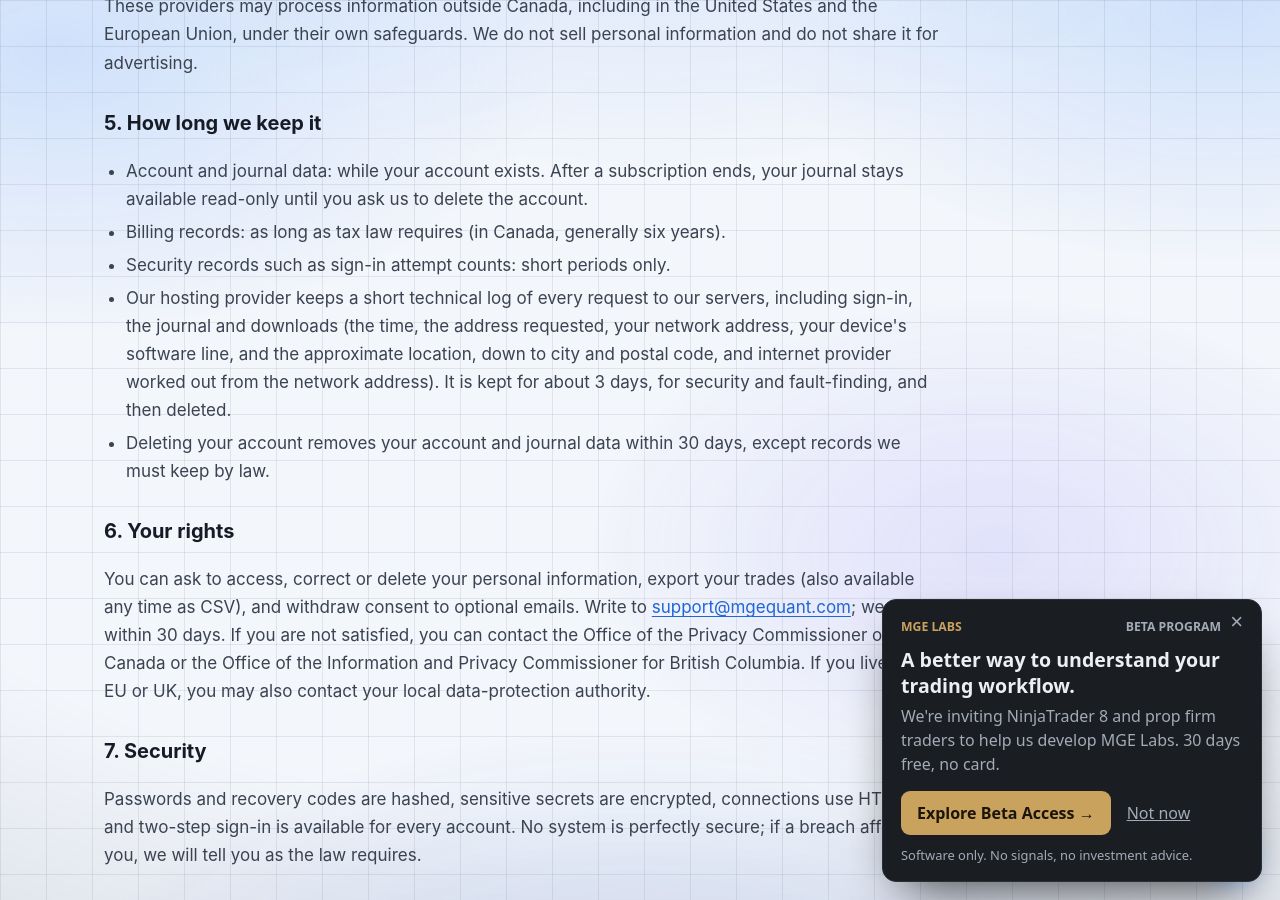
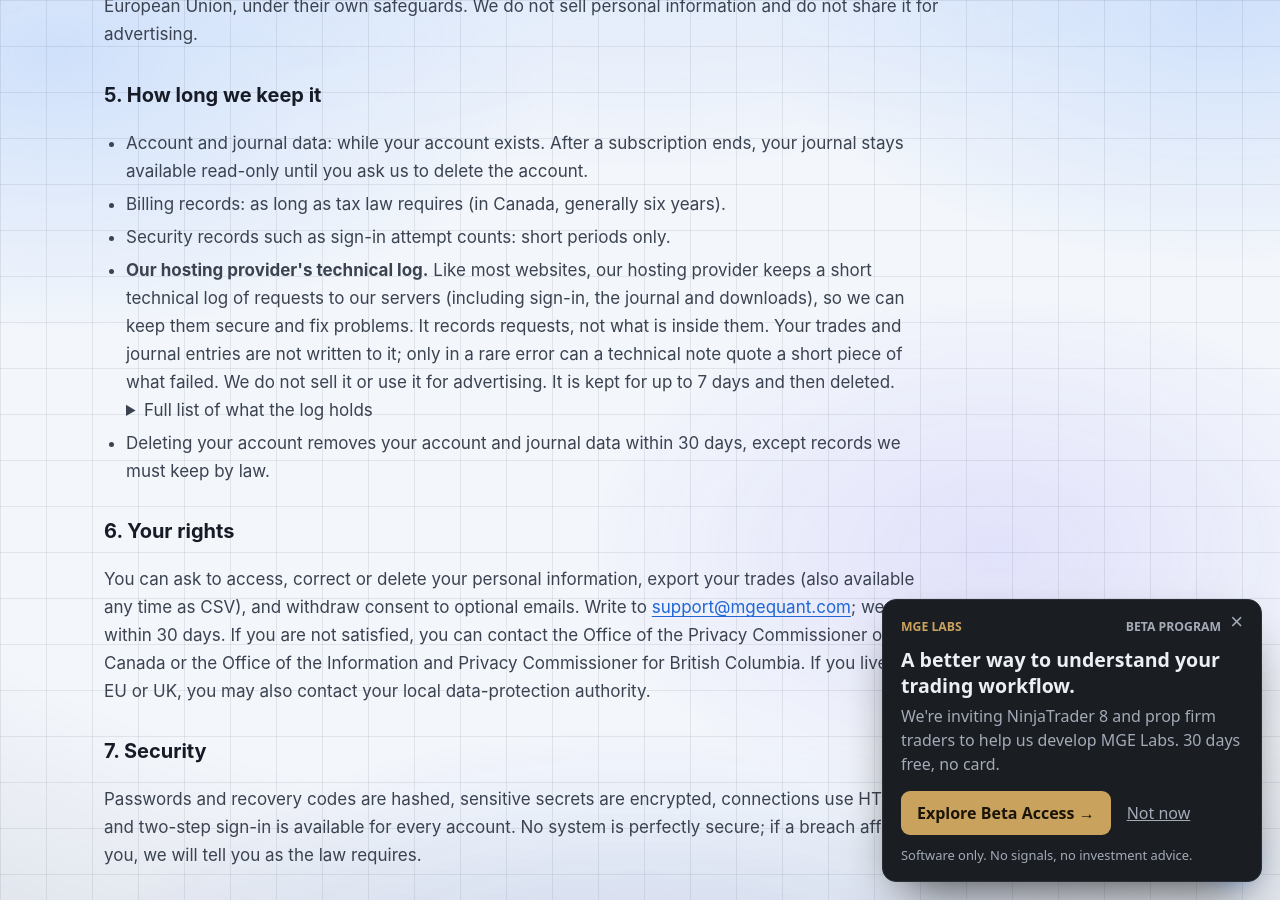
Before and after one commit to MGEQuant/MGEQuant, a Jekyll site: the page privacy.html, which Jekyll copies as it is, in a window 1280 px wide and 900 px high, scrolled down 2829 px. Built offline with Jekyll 4.4.1, drawn with Linux system fonts in a browser that asks for light colours; some of the changed text lies outside the part shown.

Commit message:
Privacy: hosting-log wording made complete and plainer (up to 7 days, full list in a fold-out, rough location not GPS); search index
Co-Authored-By: Claude Opus 5.5 <noreply@anthropic.com>

```diff
--- a/privacy.html
+++ b/privacy.html
@@ -493,7 +493,7 @@
     <header class="page-head"><h1>Privacy Policy</h1></header>
     <article class="legal">
 
-<p class="meta">Effective October 14, 2026 &middot; Updated November 15, 2026</p>
+<p class="meta">Effective October 14, 2026 &middot; Updated November 21, 2026</p>
 <div class="legal-toc"><a href="terms.html">Terms of Service</a><a href="privacy.html">Privacy Policy</a>
 <a href="refund-policy.html">Refund Policy</a><a href="risk-disclaimer.html">Risk Disclaimer</a></div>
 <div class="callout"><b>In short.</b> We collect what is needed to run your journal: your email, your sign-in security, and the trades your
@@ -512,7 +512,7 @@ Our business registration details, mailing address and phone number will be publ
   <tr><td><b>Trades from your paired computers</b>: instrument, side, size, prices, stops, results in points, dollars and R, times, the name of the strategy or tag, the account type (simulation, prop or live) and the name you gave the computer. <b>Broker account names are removed before they are stored.</b></td><td>To provide your journal, statistics and CSV export.</td></tr>
   <tr><td><b>Support messages</b> you send us, from the Support page or by email to support@mgequant.com: your email address, the subject, the message and our replies. Emails to support@mgequant.com are also kept in our support system and in our own mailbox</td><td>To answer you.</td></tr>
   <tr><td><b>MGE Payout Guard news-list download</b>: the add-on in NinjaTrader asks our server for a short list of scheduled economic-news times. The request carries no account name, balance, position, setting or sign-in; it shows our server your computer's network address and the time, plus the standard information a web client sends with every request (details below)</td><td>To send the scheduled-news list to MGE Payout Guard.</td></tr>
-  <tr><td><b>Technical log of requests to our servers</b>: the time, the address requested, your network address, your device's software line, and the approximate location and internet provider worked out from the network address</td><td>To keep our servers secure and to find and fix technical problems, using a short technical log kept for about 3 days.</td></tr>
+  <tr><td><b>Technical log of requests to our servers</b>: the time, the page or file asked for, your network address, browser and device details, internet provider and an approximate location (full list in <a href="#how-long-we-keep-it">How long we keep it</a>)</td><td>To keep our servers secure and to find and fix technical problems, using a short technical log kept for up to 7 days.</td></tr>
   <tr><td><b>Billing</b>: subscription status and notifications from the payment provider (plan, dates, an order reference). Not your card number.</td><td>To unlock your plan and keep business records.</td></tr>
 </table>
 <h3>MGE Payout Guard: news-list download</h3>
@@ -521,7 +521,7 @@ Our business registration details, mailing address and phone number will be publ
   <li><b>Why.</b> The news blackout rule uses this list to know when scheduled news is due.</li>
   <li><b>What the request carries.</b> The request carries no account name, balance, position, setting or sign-in. Like any web request, it shows our server your computer's network address and the time, plus the standard information a web client sends with every request.</li>
   <li><b>Where the list is kept.</b> The list is kept in a small text file in the tool's own folder on your PC until the next download replaces it.</li>
-  <li><b>What we keep.</b> Our hosting provider keeps a short technical log of requests to our servers (the time, the address requested, your network address, your device's software line, and the approximate location, down to city and postal code, and internet provider worked out from the network address) for about 3 days, for security and fault-finding. We keep nothing else about these requests.</li>
+  <li><b>What we keep.</b> This download is recorded only in our hosting provider's short technical log of requests (what it holds and how long it is kept: see <a href="#how-long-we-keep-it">How long we keep it</a> below). We keep nothing else about these requests.</li>
   <li><b>Other internet use.</b> In the current version of the Journal edition, this download is the only internet use of MGE Payout Guard. The news times you type yourself are applied on your PC and are not sent to us.</li>
 </ul>
 <h2>3. Cookies and similar technology</h2>
@@ -541,13 +541,14 @@ example sound and theme). There are no advertising, analytics or tracking cookie
 <p>These providers may process information outside Canada, including in the United States and the European Union, under their own safeguards.
 We do not sell personal information and do not share it for advertising.</p>
 
-<h2>5. How long we keep it</h2>
+<h2 id="how-long-we-keep-it">5. How long we keep it</h2>
 <ul>
   <li>Account and journal data: while your account exists. After a subscription ends, your journal stays available read-only until you
     ask us to delete the account.</li>
   <li>Billing records: as long as tax law requires (in Canada, generally six years).</li>
   <li>Security records such as sign-in attempt counts: short periods only.</li>
-  <li>Our hosting provider keeps a short technical log of every request to our servers, including sign-in, the journal and downloads (the time, the address requested, your network address, your device's software line, and the approximate location, down to city and postal code, and internet provider worked out from the network address). It is kept for about 3 days, for security and fault-finding, and then deleted.</li>
+  <li><b>Our hosting provider's technical log.</b> Like most websites, our hosting provider keeps a short technical log of requests to our servers (including sign-in, the journal and downloads), so we can keep them secure and fix problems. It records requests, not what is inside them. Your trades and journal entries are not written to it; only in a rare error can a technical note quote a short piece of what failed. We do not sell it or use it for advertising. It is kept for up to 7 days and then deleted.
+    <details><summary>Full list of what the log holds</summary>The time; the page or file asked for and the result; the page you came from; your network address; your browser and device details and their language setting; your internet provider and its network number; technical codes that describe your secure connection; which of the provider's data centres handled the request; technical notes from our own server (for example whether an e-mail was sent and its subject line, or an error message); and an approximate location worked out from your network address (city, region, postal code, country, continent, map coordinates and time zone). The location is a rough area from your network address, not your device's GPS.</details></li>
   <li>Deleting your account removes your account and journal data within 30 days, except records we must keep by law.</li>
 </ul>
 
```
Also changed, not shown: search-index.json.
